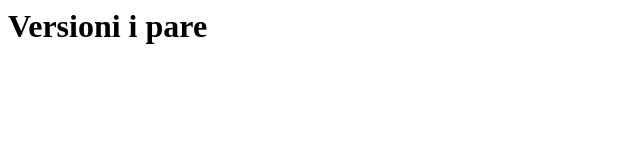
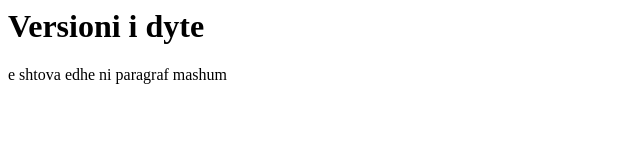
Before and after one commit to AndiCakolli/Versioni, a plain HTML site: page index.html in a window 1280 px wide. Shown: the whole page, without its empty margins (0-640 px from the left). Drawn offline with Linux system fonts and the light colour scheme.

Commit message:
Versioni i dyte me disa ndryshime dhe shtime te paragrafit

```diff
--- a/index.html
+++ b/index.html
@@ -5,6 +5,7 @@
     <title>Document</title>
 </head>
 <body>
-    <h1>Versioni i pare</h1>
+    <h1>Versioni i dyte </h1>
+    <p> e shtova edhe ni paragraf mashum</p>
 </body>
 </html>
```
